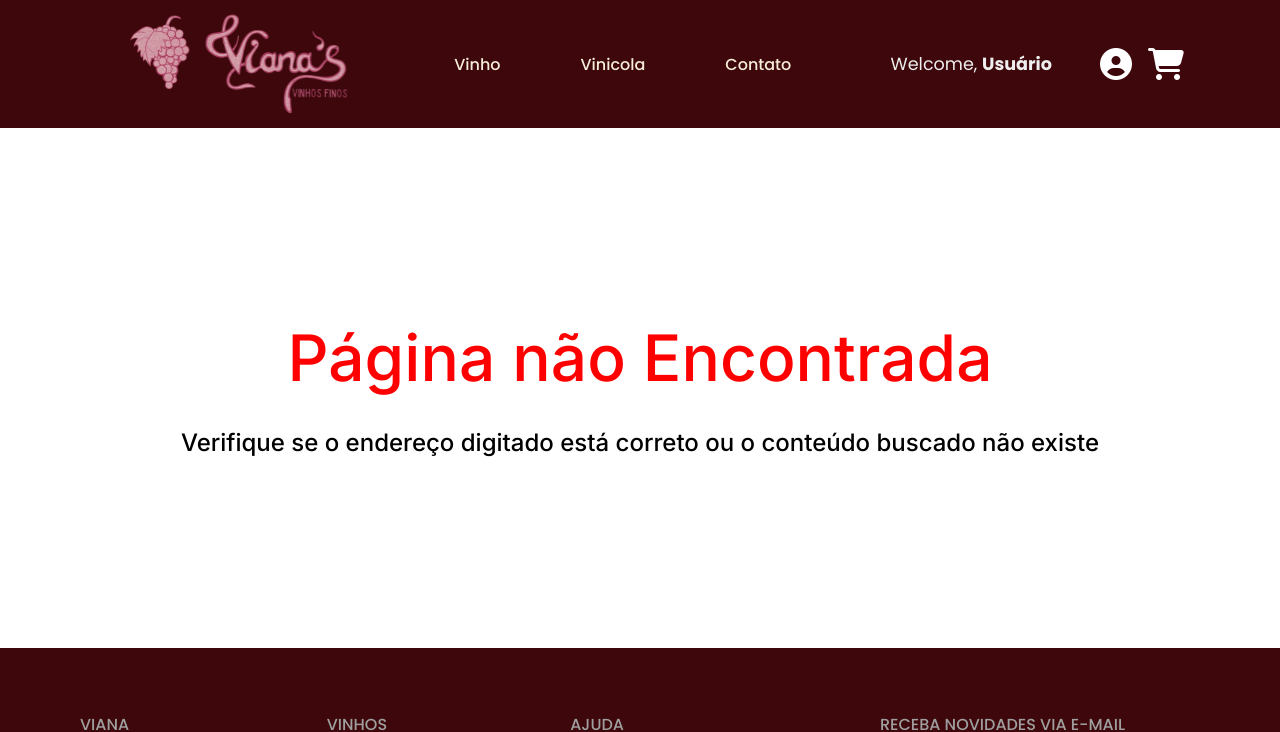
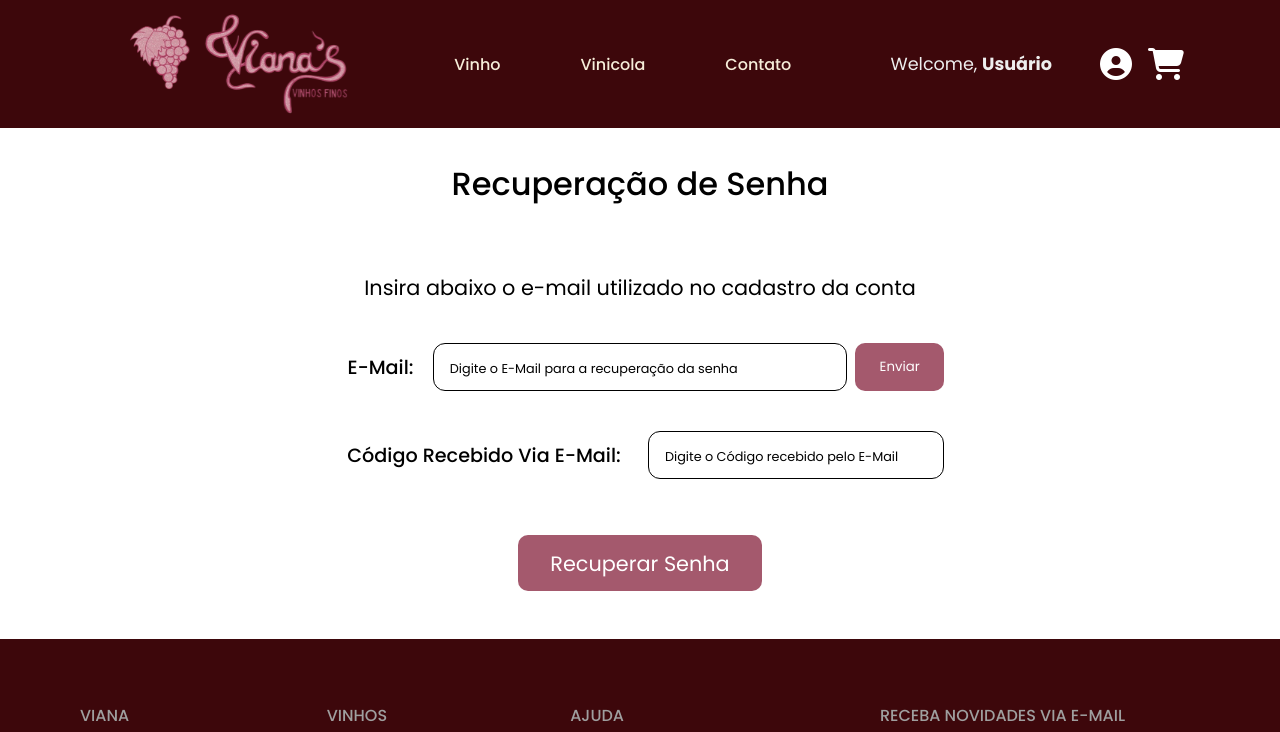
Before and after one commit to Fabriciobr5975/Projeto-WEB-Front-end, a React (Create React App) app in the folder front-end/vinho/: page /recuperacaosenha in a window 1280 px wide. Shown: the top 732 px of the page. Built offline with nearby package versions, Linux system fonts and the light colour scheme; a web font is replaced by a local one.

Commit message:
📋 Tela Alteração de Senha concluida

```diff
--- a/front-end/vinho/src/pages/login/index.jsx
+++ b/front-end/vinho/src/pages/login/index.jsx
@@ -1,14 +1,14 @@
+import "./index.scss";
+
 import Header from "../../components/header";
 import Footer from "../../components/footer";
 
 import { Link } from "react-router-dom";
-
-import "./index.scss";
 import { useState } from "react";
 
 export default function Login() {
-  const [email, setEmail] = useState('');
-  const [senha, setSenha] = useState('');
+  const [email, setEmail] = useState("");
+  const [senha, setSenha] = useState("");
 
   return (
     <div className="pagina-login pagina">
@@ -21,18 +21,32 @@ export default function Login() {
           <div className="campos-entrada">
             <div className="campo-email">
               <label>E-Mail: </label>
-              <input type="text" placeholder="Digite seu E-Mail" value={email} onChange={e => setEmail(e.target.value)} />
+              <input
+                type="text"
+                placeholder="Digite seu E-Mail"
+                value={email}
+                onChange={(e) => setEmail(e.target.value)}
+              />
             </div>
             <div className="campo-senha">
               <label>Senha: </label>
-              <input type="password" placeholder="Digite sua Senha" value={senha} onChange={e => setSenha(e.target.value)} />
+              <input
+                type="password"
+                placeholder="Digite sua Senha"
+                value={senha}
+                onChange={(e) => setSenha(e.target.value)}
+              />
             </div>
             <Link to="/recupersenha">Esqueci minha senha</Link>
           </div>
-          <div className="botoes">
-            <button onClick={() => navigator("/")}>Entrar</button>
-            <p>Ainda não tem uma conta? Crie uma agora mesmo!</p>
-            <button onClick={() => navigator("/cadastrar-se")}>Cadastra-se</button>
+          <div className="campo-botoes">
+            <div className="botoes">
+              <button onClick={() => navigator("/")}>Entrar</button>
+              <p>Ainda não tem uma conta? Crie uma agora mesmo!</p>
+              <button onClick={() => navigator("/cadastrar-se")}>
+                Cadastra-se
+              </button>
+            </div>
           </div>
         </div>
       </div>
--- a/front-end/vinho/src/pages/login/index.scss
+++ b/front-end/vinho/src/pages/login/index.scss
@@ -15,9 +15,10 @@
     justify-content: center;
     width: 100%;
     background-color: #fff;
+    padding: 2rem 2rem 3rem 2rem;
 
     .login-usuario {
-      width: 35rem;
+      width: 40rem;
       padding: 2rem;
       border-radius: 1rem;
       display: flex;
@@ -29,6 +30,7 @@
         font: 500 2rem "Poppins";
         color: #000;
         text-align: center;
+        padding-bottom: .5rem;
       }
 
       .campos-entrada {
@@ -61,7 +63,6 @@
 
           input::placeholder {
             color: #000;
-
           }
         }
 
@@ -73,14 +74,20 @@
         }
       }
 
+      .campo-botoes {
+        display: flex;
+        align-items: center;
+        justify-content: flex-end;
+
         .botoes {
           display: flex;
           flex-direction: column;
           align-items: center;
+          justify-content: center;
           gap: 1rem;
 
           button {
-          width: 100%;
+            width: 30rem;
             height: 3.5rem;
             border-radius: 1rem;
             background-color: #a4596d;
@@ -88,12 +95,24 @@
             font: 500 1.2rem "Poppins";
             border: none;
             cursor: pointer;
+            transition: opacity 0.5s ease;
+
+            &:hover {
+              opacity: .9;
+              box-shadow: 0rem 0rem .3rem #b84363;
+              transform: scale(1.05);
+            }
           }
 
           p {
+            display: inline;
             font: 400 0.8rem "Poppins";
+            text-align: center !important;
+            justify-self: center;
+            align-self: center;
           }
         }
       }
     }
   }
+}
--- /dev/null
+++ b/front-end/vinho/src/pages/recuperacaosenha/index.jsx
@@ -0,0 +1,49 @@
+import "./index.scss";
+
+import Header from "../../components/header";
+import Footer from "../../components/footer";
+
+import { useState } from "react";
+
+export default function RecuperacaoSenha() {
+  const [email, setEmail] = useState("");
+  const [codigo, setCodigo] = useState("");
+
+  return (
+    <div className="pagina-recuperacao-senha pagina">
+      <Header />
+
+      <div className="recuperacao-senha">
+        <span>Recuperação de Senha</span>
+
+        <div className="campos-entrada">
+          <p>Insira abaixo o e-mail utilizado no cadastro da conta</p>
+          <div className="campo-email">
+            <label>E-Mail: </label>
+            <input
+              type="text"
+              placeholder="Digite o E-Mail para a recuperação da senha"
+              value={email}
+              onChange={(e) => setEmail(e.target.value)}
+            />
+            <button className="botao">Enviar</button>
+          </div>
+          <div className="campo-codigo">
+            <label>Código Recebido Via E-Mail: </label>
+            <input
+              type="text"
+              placeholder="Digite o Código recebido pelo E-Mail"
+              value={codigo}
+              onChange={(e) => setCodigo(e.target.value)}
+            />
+          </div>
+        </div>
+        <button className="botao" id="botao-recuperar-senha">
+          Recuperar Senha
+        </button>
+      </div>
+
+      <Footer />
+    </div>
+  );
+}
--- /dev/null
+++ b/front-end/vinho/src/pages/recuperacaosenha/index.scss
@@ -0,0 +1,116 @@
+.pagina-recuperacao-senha {
+  display: flex;
+  flex-direction: column;
+  width: 100%;
+  min-width: 20rem;
+  min-height: 100vh;
+  font-style: normal;
+  line-height: normal;
+
+  .recuperacao-senha {
+    display: flex;
+    flex-direction: column;
+    align-items: center;
+    width: 100%;
+    justify-content: center;
+    background-color: #fff;
+    padding: 2rem 2rem 3rem 2rem;
+    gap: 2rem;
+    flex-wrap: wrap;
+
+    span {
+      font: 500 2rem "Poppins";
+      color: #000;
+      text-align: center;
+      padding-bottom: 0.5rem;
+    }
+
+    .botao {
+      display: inline-flex;
+      height: 3rem;
+      border-radius: 0.625rem;
+      background: #a4596d;
+      border: none;
+      align-items: center;
+      justify-content: center;
+      color: #fff;
+      cursor: pointer;
+      transition: opacity 0.5s ease;
+
+      &:hover {
+        opacity: 0.95;
+        box-shadow: 0rem 0rem 0.15rem #b84363;
+        transform: scale(1.05);
+      }
+    }
+
+    .campos-entrada {
+      display: flex;
+      width: 40rem;
+      padding: 1.5rem;
+      border-radius: 1rem;
+      display: flex;
+      flex-direction: column;
+      align-items: stretch;
+      justify-content: center;
+      gap: 2.5rem;
+
+      p {
+        text-align: center;
+        font: 400 1.3rem 'Poppins';
+        font-style: normal;
+        line-height: normal;
+      }
+
+      .campo-email {
+        display: grid;
+        grid-template-columns: 15% 70% 15%;
+        justify-content: center;
+        align-items: center;
+        gap: 0.5rem;
+      }
+
+      .campo-codigo {
+        display: grid;
+        grid-template-columns: 50% 50%;
+        gap: 1rem;
+        justify-content: center;
+        align-items: center;
+      }
+
+      label {
+        display: inline-flex;
+        justify-content: center;
+        align-items: center;
+        font: 500 1.2rem "Poppins";
+      }
+
+      input {
+        flex: 1;
+        width: 100%;
+        height: 3rem;
+        border-radius: 0.75rem;
+        border: 0.0625rem solid #000;
+        padding: 0 1rem;
+        font-size: 1rem;
+        color: #000;
+      }
+
+      input::placeholder {
+        color: #000;
+        font-size: 0.8rem;
+      }
+    }
+
+    #botao-recuperar-senha {
+      display: inline-flex;
+      width: 20%;
+      justify-content: center;
+      align-items: center;
+      font: 400 1.3rem "Poppins";
+      height: 3.5rem;
+      font-style: normal;
+      line-height: normal;
+    }
+  }
+}
--- a/front-end/vinho/src/pages/sobrenos/index.jsx
+++ b/front-end/vinho/src/pages/sobrenos/index.jsx
@@ -1,5 +1,6 @@
 import Header from "../../components/header";
 import Footer from "../../components/footer";
+//import Banner from "../../components/banner";
 
 import "./index.scss";
 import { useState } from "react";
--- a/front-end/vinho/src/routers.jsx
+++ b/front-end/vinho/src/routers.jsx
@@ -6,6 +6,8 @@ import CrudProdutos from "./pages/crudprodutos";
 import ListagemProdutos from "./pages/listagemprodutos";
 import Login from "./pages/login"
 import SobreNos from "./pages/sobrenos";
+import RecuperacaoSenha from "./pages/recuperacaosenha";
+
 
 export default function Navegacao() {
   return (
@@ -17,6 +19,7 @@ export default function Navegacao() {
         <Route path='/listagemprodutos' element={<ListagemProdutos />}/>
         <Route path='/login' element={<Login />}/>
         <Route path='/sobrenos' element={<SobreNos />}/>
+        <Route path='/recuperacaosenha' element={<RecuperacaoSenha />}/>
         <Route path='*' element={<NotFound />}/>
       </Routes>
     </BrowserRouter>
```
Also changed, not shown: front-end/vinho/src/components/banner/index.jsx (added, +9 -0 lines), front-end/vinho/src/components/banner/index.scss (added, +9 -0 lines). Lines whose indentation alone changed are shown as unchanged.
